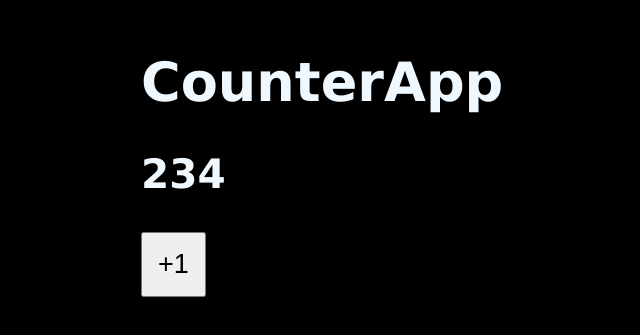
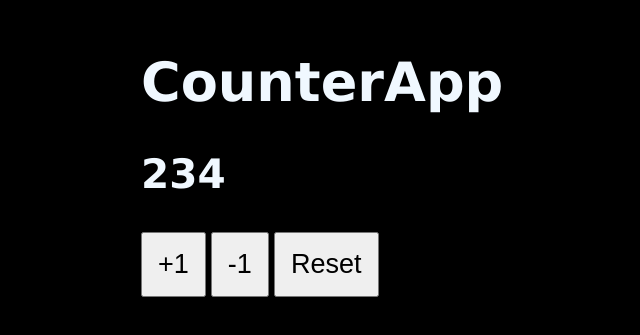
Before and after one commit to Dereck797/03-counter-app-vite, a React (Vite) app: page / in a window 1280 px wide. Shown: the part 133-468 px from the top of the page, without its empty margins (7-647 px from the left). Built offline with nearby package versions, Linux system fonts and the light colour scheme.

Commit message:
46. useState

```diff
--- a/src/CounterApp.jsx
+++ b/src/CounterApp.jsx
@@ -20,6 +20,8 @@ export const CounterApp = ({value}) => {
         <h2>{ counter }</h2>
 
         <button onClick={event} > +1 </button>
+        <button onClick={event} > -1 </button>
+        <button onClick={event} > Reset </button>
         </>
     )
 }
--- a/src/styles.css
+++ b/src/styles.css
@@ -10,4 +10,5 @@ html, body {
 button {
     padding: 15px;
     font-size: 1.3rem;
+    margin-right: 5px;
 }
```
